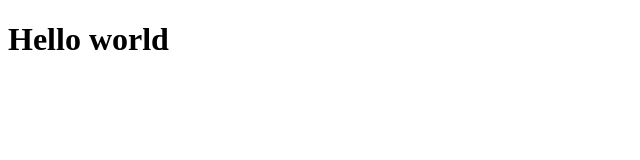
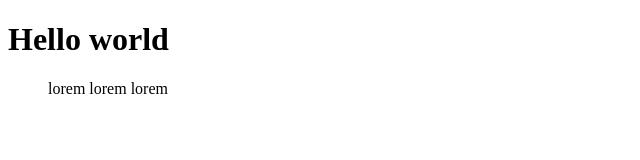
Before and after one commit to IbnuSafmid/ibnu-git-test-2, a plain HTML site: page index.html in a window 1280 px wide. Shown: the whole page, without its empty margins (0-640 px from the left). Drawn offline with Linux system fonts and the light colour scheme.

Commit message:
menambahkan ul

```diff
--- a/index.html
+++ b/index.html
@@ -8,5 +8,6 @@
 </head>
 <body>
     <h1>Hello world</h1>
+    <ul>lorem lorem lorem</ul>
 </body>
 </html>
```
